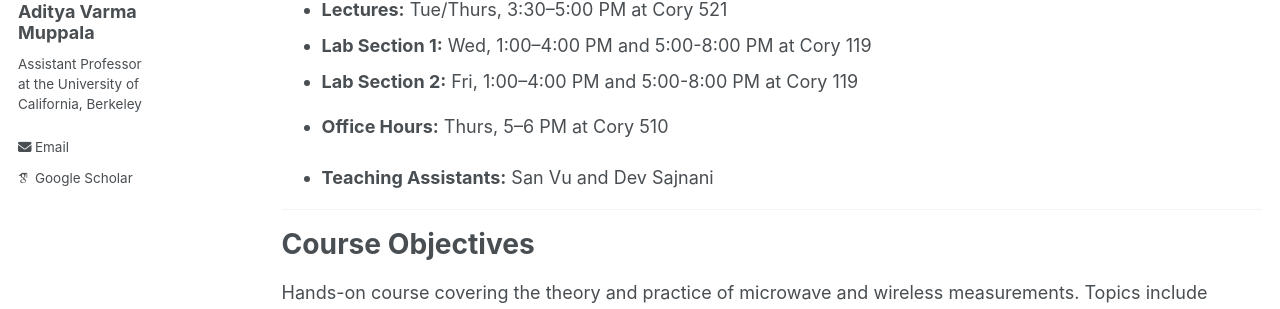
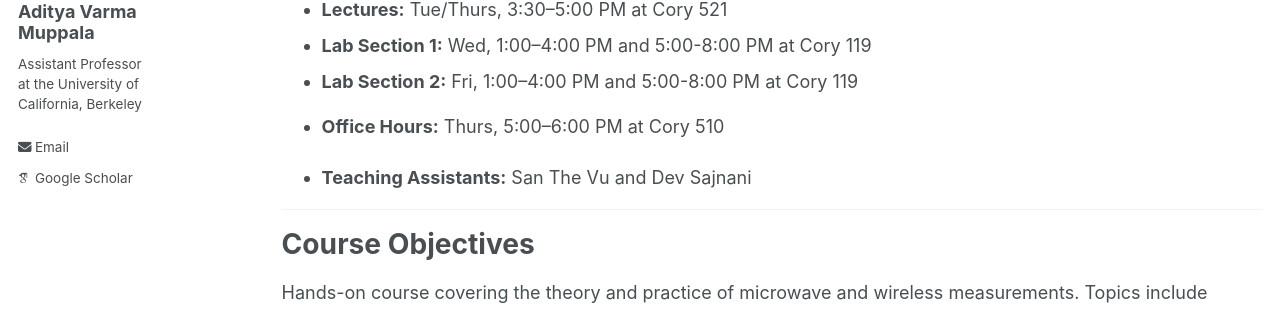
Before and after one commit to AdityaMuppala/adityamuppala.github.io, a Jekyll site: the page built from _pages/teaching117B217B.md, in a window 1280 px wide and 900 px high. Shown: the part 322-631 px from the top of the window. Built offline with Jekyll 4.4.1, drawn with Linux system fonts in a browser that asks for light colours; some web fonts are replaced.

Commit message:
Update teaching117B217B.md

```diff
--- a/_pages/teaching117B217B.md
+++ b/_pages/teaching117B217B.md
@@ -13,9 +13,9 @@ Class lectures and supplementary lectures will be recorded and posted here as th
 - **Lectures:** Tue/Thurs, 3:30–5:00 PM at Cory 521
 - **Lab Section 1:** Wed, 1:00–4:00 PM and 5:00-8:00 PM at Cory 119
 - **Lab Section 2:** Fri, 1:00–4:00 PM and 5:00-8:00 PM at Cory 119
-- **Office Hours:** Thurs, 5–6 PM at Cory 510
+- **Office Hours:** Thurs, 5:00–6:00 PM at Cory 510
 
-- **Teaching Assistants:** San Vu and Dev Sajnani
+- **Teaching Assistants:** San The Vu and Dev Sajnani
 
 ---
 
```
